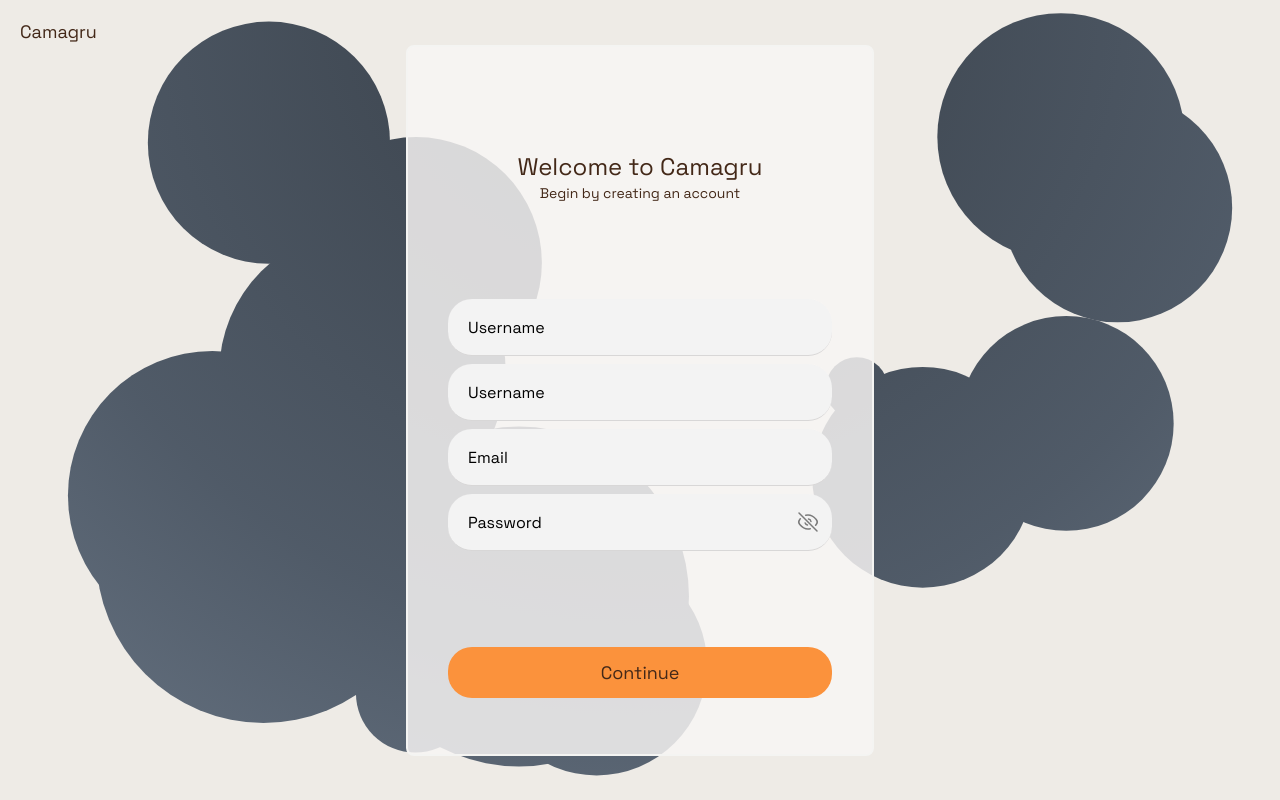
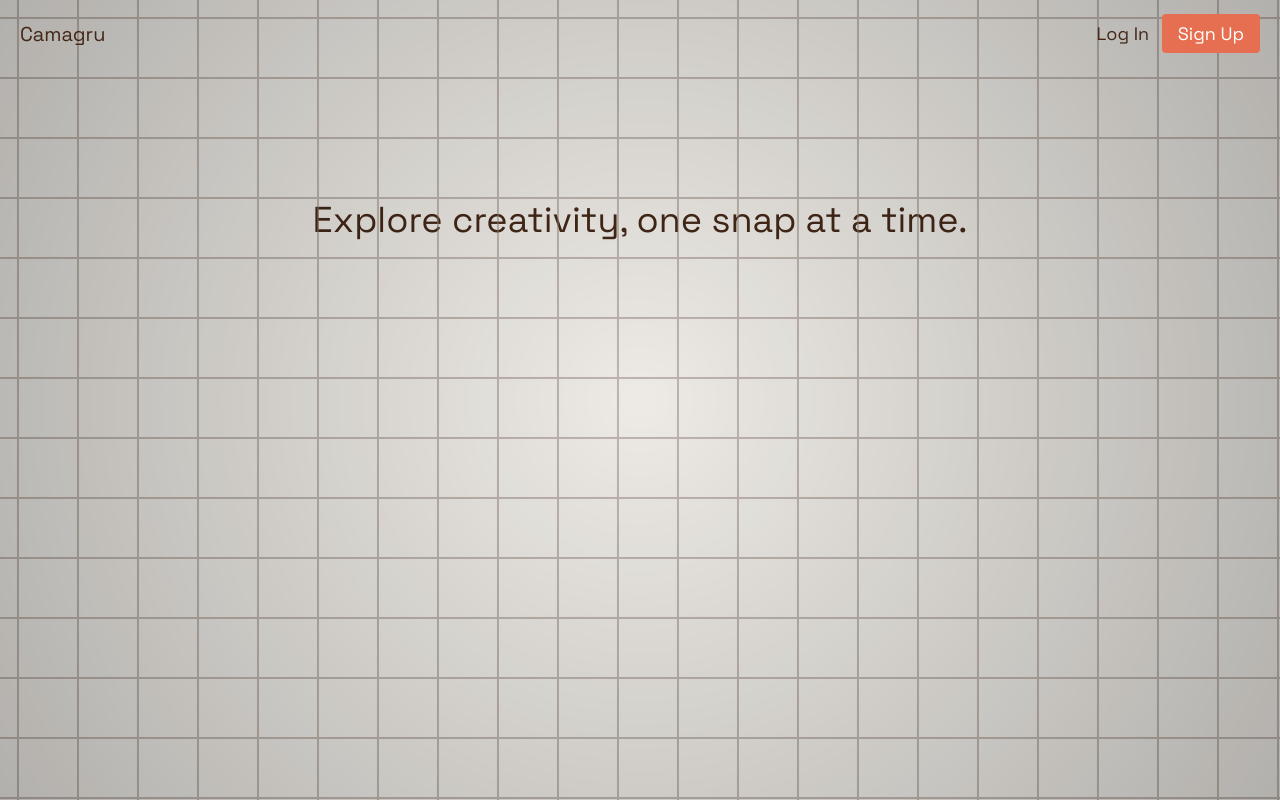
Before and after one commit to Ismerie/camagru, a PHP site: page / in a window 1280 px wide. Run offline with PHP 8.4, Linux system fonts and the light colour scheme; style sheets or scripts are compiled from the project's sources; some libraries are stand-ins or nearby versions.

Commit message:
feat: front script and design home, signup and login

```diff
--- a/app/controllers/Controller.php
+++ b/app/controllers/Controller.php
@@ -1,16 +1,20 @@
 <?php
 
 class Controller {
-    protected function render($view, $data = []) {
+    protected function render($view, $data = [], $scripts = []) {
         extract($data);
         require_once APP . '/views/header.php';
 
         $viewsWithBackground = ['home', 'signup', 'login'];
         if (in_array($view, $viewsWithBackground)) {
-            require_once APP . '/views/background.php';
+            require_once APP . '/views/backgroundSquare.php';
         }
 
         require_once APP . '/views/' . $view . '.php';
         require_once APP . '/views/footer.php';
+
+        foreach ($scripts as $script) {
+            echo '<script src="js/' . htmlspecialchars($script) . '" defer></script>';
+        }
     }
 }
--- a/app/controllers/HomeController.php
+++ b/app/controllers/HomeController.php
@@ -2,6 +2,6 @@
 
 class HomeController extends Controller {
     public function index() {
-        $this->render('signup', ['title' => 'Bienvenue sur Camagru']);
+        $this->render('home', ['title' => 'Bienvenue sur Camagru'], ['backgroundSquare.js']);
     }
 }
--- a/app/core/Router.php
+++ b/app/core/Router.php
@@ -11,15 +11,17 @@ class Router {
         // Routes HTML (MVC)
         // --------------------------
         $this->get('/', 'HomeController', 'index');
-        $this->get('login', 'AuthController', 'login');
-        $this->post('login', 'AuthController', 'handleLogin');
-        $this->get('register', 'AuthController', 'register');
-        $this->post('register', 'AuthController', 'handleRegister');
+        $this->get('login', 'AuthController', 'loginForm');
+        $this->get('signup', 'AuthController', 'signupForm');
         $this->get('profile', 'UserController', 'profile');
 
         // --------------------------
         // Routes API (AJAX)
         // --------------------------
+        $this->post('api/register', 'AuthController', 'register');
+        $this->post('api/login', 'AuthController', 'login');
+        $this->post('api/logout', 'AuthController', 'logout');
+
         $this->post('api/like', 'ApiController', 'like');
         $this->post('api/comment', 'ApiController', 'comment');
         $this->post('api/upload', 'ApiController', 'upload');
--- a/app/views/footer.php
+++ b/app/views/footer.php
@@ -1,5 +1,4 @@
 </body>
 <footer>
 </footer>
-<script src="js/background.js"></script>
 </html>
--- a/app/views/home.php
+++ b/app/views/home.php
@@ -1,10 +1,10 @@
-<div class="p-2 flex flex-row justify-between">
-    <h2 class="text-xl ">Camagru</h2>
+<div class="relative z-10 top-5 flex flex-row justify-between px-5">
+    <h2 class="text-xl">Camagru</h2>
     <div>
-        <button class="mr-2">Log In</button>
-        <button class="bg-orange-400 hover:bg-orange-500 text-white px-4 py-2 rounded">Sign Up</button>
+        <a href="/login" class="mr-2">Log In</a>
+        <a href="/signup" class="bg-[--color-lightbrown] hover:bg-[--color-brown] text-white px-4 py-2 rounded">Sign Up</a>
     </div>
 </div>
 <div class="h-96 flex items-center justify-center">
-    <h2 class="text-4xl text-center">Explore creativity, one snap at a time.</h2>
+    <h2 class="text-4xl text-center px-6">Explore creativity, one snap at a time.</h2>
 </div>
--- a/app/views/signup.php
+++ b/app/views/signup.php
@@ -1,40 +1,38 @@
 <div>
-  <button class="hidden sm:absolute sm:block text-lg left-5 top-5 ">
+  <a href="/" class="hidden sm:absolute sm:block text-xl left-5 top-5">
     <p>Camagru</p>
-  </button>
-  <button class="sm:hidden absolute text-lg left-5 top-5 ">
-    <svg class="w-6 h-6" viewBox="0 0 24 24" fill="none" xmlns="http://www.w3.org/2000/svg"><g id="SVGRepo_bgCarrier" stroke-width="0"></g><g id="SVGRepo_tracerCarrier" stroke-linecap="round" stroke-linejoin="round"></g><g id="SVGRepo_iconCarrier"> <path d="M15 4L7 12L15 20" stroke="#000000" stroke-width="1.5" stroke-linecap="round" stroke-linejoin="round"></path> </g></svg>
-  </button>
-  <div class="min-h-screen flex flex-col items-center justify-center">
-    <div class="relative z-10 px-10 py-14 bg-[--color-lightwhite] rounded-lg border-2 border-[#f4f4f2]">
+  </a>
+  <a href="/" class="sm:hidden absolute z-20 text-lg left-5 top-5">
+    <svg class="w-6 h-6" viewBox="0 0 24 24" fill="none" xmlns="http://www.w3.org/2000/svg">
+      <path d="M15 4L7 12L15 20" stroke="#000000" stroke-width="1.5" stroke-linecap="round" stroke-linejoin="round"></path>
+    </svg>
+  </a>
+  <div id="signupForm" class="min-h-screen flex flex-col items-center sm:justify-center">
+    <div class="relative z-10 px-10 sm:py-14 sm:bg-[--color-lightwhite] sm:rounded-lg sm:border-2 sm:border-[#f4f4f2]">
       <div class="mb-24 mt-12">
           <h2 class="text-center text-2xl">Welcome to Camagru</h2>
           <h3 class="text-center text-sm">Begin by creating an account</h3>
       </div>
       <form class="space-y-2 mt-12 w-96 mb-12">
         <div class="floating-label">
-          <input type="text" name="username" required class="peer rounded-3xl p-3" />
-          <label>Username</label>
-        </div>
-
-        <form class="space-y-2 sm:mt-12 w-96 sm:mb-12">
-          <div class="floating-label">
-            <input type="text" name="username" required class="peer rounded-3xl p-3" />
+          <input type="text" name="username" required class="peer rounded-3xl p-3" autofocus/>
           <label>Username</label>
         </div>
 
         <div class="floating-label">
-            <input type="email" name="email" required class="peer rounded-3xl p-3" />
+          <input type="text" name="email" placeholder=" " required class="peer rounded-3xl p-3" />
           <label>Email</label>
         </div>
 
         <div class="floating-label relative">
-            <input type="password" name="password" required class="peer rounded-3xl p-3" />
-            <button class="absolute inset-y-0 right-0 pr-3 flex items-center text-gray-700">
+          <input id="password" type="password" name="password" required class="peer rounded-3xl p-3" />
+          <button type="button" id="togglePassword" class="absolute z-20 inset-y-0 right-0 pr-3 flex items-center text-gray-700">
             <svg
+              id="eye-off"
               class="block w-6 h-6 text-gray-700"
               viewBox="0 0 24 24" fill="none" xmlns="http://www.w3.org/2000/svg"><g id="SVGRepo_bgCarrier" stroke-width="0"></g><g id="SVGRepo_tracerCarrier" stroke-linecap="round" stroke-linejoin="round"></g><g id="SVGRepo_iconCarrier"> <path d="M9.76404 5.29519C10.4664 5.10724 11.2123 5 12 5C15.7574 5 18.564 7.4404 20.2326 9.43934C21.4848 10.9394 21.4846 13.0609 20.2324 14.5609C20.0406 14.7907 19.8337 15.0264 19.612 15.2635M12.5 9.04148C13.7563 9.25224 14.7478 10.2437 14.9585 11.5M3 3L21 21M11.5 14.9585C10.4158 14.7766 9.52884 14.0132 9.17072 13M4.34914 8.77822C4.14213 9.00124 3.94821 9.22274 3.76762 9.43907C2.51542 10.9391 2.51523 13.0606 3.76739 14.5607C5.43604 16.5596 8.24263 19 12 19C12.8021 19 13.5608 18.8888 14.2744 18.6944" stroke="#7A7A7A" stroke-width="1.5" stroke-linecap="round" stroke-linejoin="round"></path> </g></svg>
               <svg
+                id="eye"
                 class="hidden w-6 h-6"
                 viewBox="0 0 24 24" fill="none" xmlns="http://www.w3.org/2000/svg"><g id="SVGRepo_bgCarrier" stroke-width="0"></g><g id="SVGRepo_tracerCarrier" stroke-linecap="round" stroke-linejoin="round"></g><g id="SVGRepo_iconCarrier"> <path d="M12 5C8.24261 5 5.43602 7.4404 3.76737 9.43934C2.51521 10.9394 2.51521 13.0606 3.76737 14.5607C5.43602 16.5596 8.24261 19 12 19C15.7574 19 18.564 16.5596 20.2326 14.5607C21.4848 13.0606 21.4848 10.9394 20.2326 9.43934C18.564 7.4404 15.7574 5 12 5Z" stroke="#7A7A7A" stroke-width="1.5" stroke-linecap="round" stroke-linejoin="round"></path> <path d="M12 15C13.6569 15 15 13.6569 15 12C15 10.3431 13.6569 9 12 9C10.3431 9 9 10.3431 9 12C9 13.6569 10.3431 15 12 15Z" stroke="#7A7A7A" stroke-width="1.5" stroke-linecap="round" stroke-linejoin="round"></path> </g></svg>
           </button>
@@ -42,7 +40,7 @@
         </div>
       </form>
 
-        <button class="mt-12 rounded-3xl bg-orange-400 hover:bg-orange-500 w-full p-3">
+      <button id="submit" class="mt-12 rounded-3xl bg-[--color-lightbrown] hover:bg-[--color-brown] w-full p-3">
         Continue
       </button>
     </div>
--- a/public/style/AnimationForm.css
+++ b/public/style/AnimationForm.css
@@ -6,7 +6,7 @@
   width: 100%;
   padding: 15px 20px;
   padding-top: 20px;
-  background: #f3f3f3;
+  background: #ebe7e5;
   border: none;
   border-bottom: 1px solid #d8d7d7;
   color: black;
```
Also changed, not shown: app/controllers/AuthController.php (+13 -2 lines), app/views/login.php (+25 -23 lines), public/js/auth/login.js (added, +28 -0 lines), public/js/auth/signup.js (added, +28 -0 lines). Lines whose indentation alone changed are shown as unchanged.
